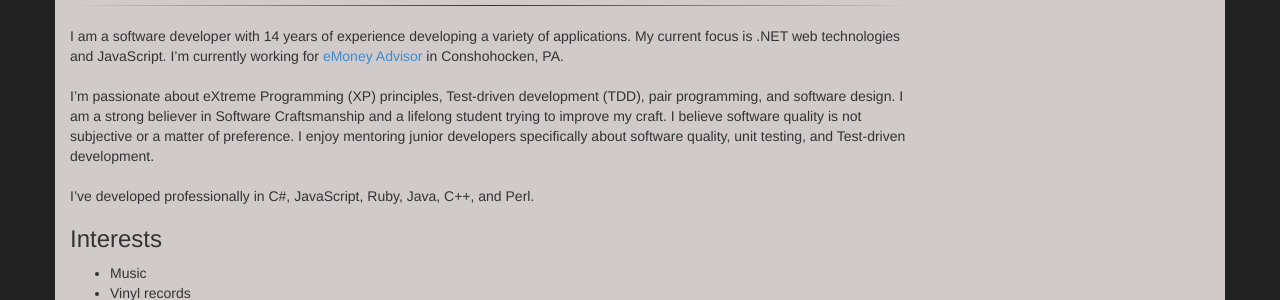
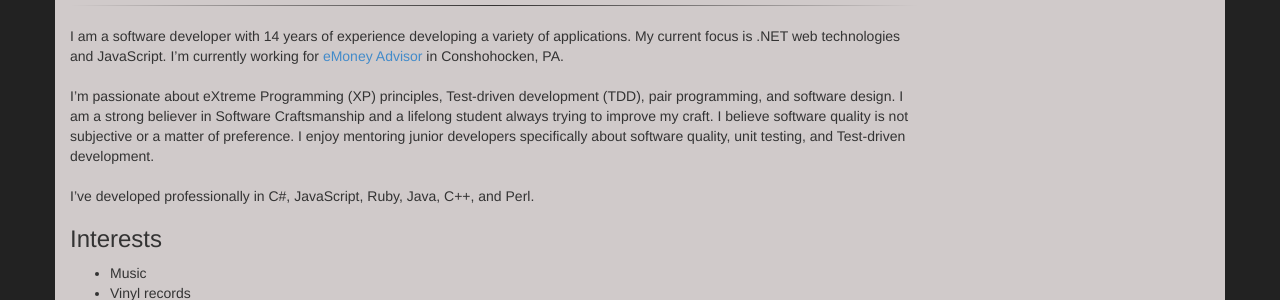
Before and after one commit to asciamanna/asciamanna.github.io, a Jekyll site: the page built from about.md, in a window 1280 px wide. Shown: the part 229-529 px from the top of the page. Built offline with Jekyll 4.4.1, drawn with Linux system fonts in a browser that asks for light colours; nearby versions of some CDN libraries; comment, search, counter and statistics services are not loaded.

Commit message:
minor updates to the about and projects pages.

```diff
--- a/about.md
+++ b/about.md
@@ -8,7 +8,7 @@ I am a software developer with {{site.time | date: "%Y" | minus:2000}}  years of
 applications. My current focus is .NET web technologies and JavaScript.
 I'm currently working for [eMoney Advisor](http://www.emoneyadvisor.com) in Conshohocken, PA.
 <br/><br/>
-I'm passionate about eXtreme Programming (XP) principles, Test-driven development (TDD), pair programming, and software design. I am a strong believer in Software Craftsmanship and a lifelong student trying to improve my craft. I believe software quality is not subjective or a matter of preference. I enjoy mentoring junior developers specifically about software quality, unit testing, and Test-driven development.
+I'm passionate about eXtreme Programming (XP) principles, Test-driven development (TDD), pair programming, and software design. I am a strong believer in Software Craftsmanship and a lifelong student always trying to improve my craft. I believe software quality is not subjective or a matter of preference. I enjoy mentoring junior developers specifically about software quality, unit testing, and Test-driven development.
 <br/><br/>
 I've developed professionally in C#, JavaScript, Ruby, Java, C++, and Perl.
 
```
Also changed, not shown: projects.md (+1 -1 lines).
